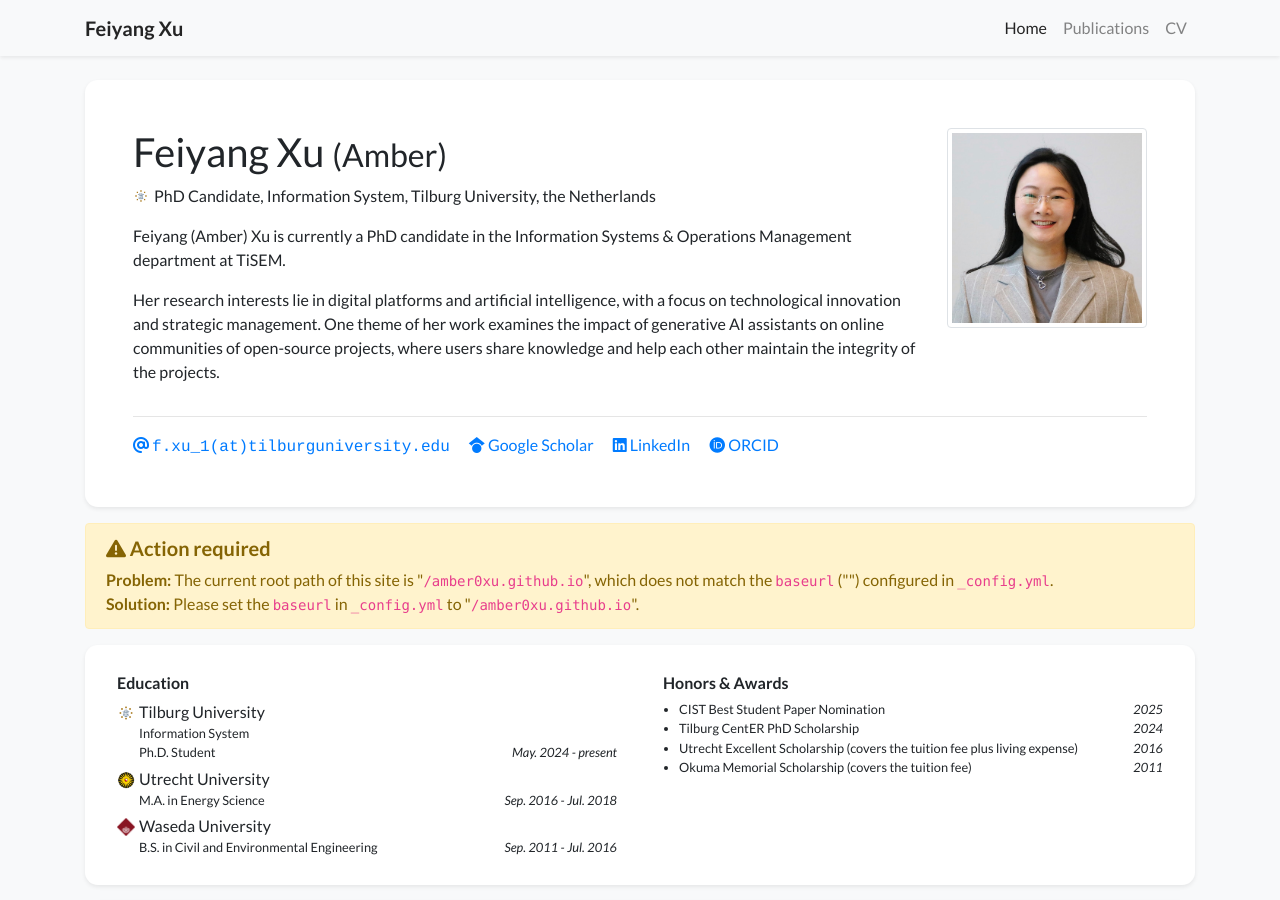
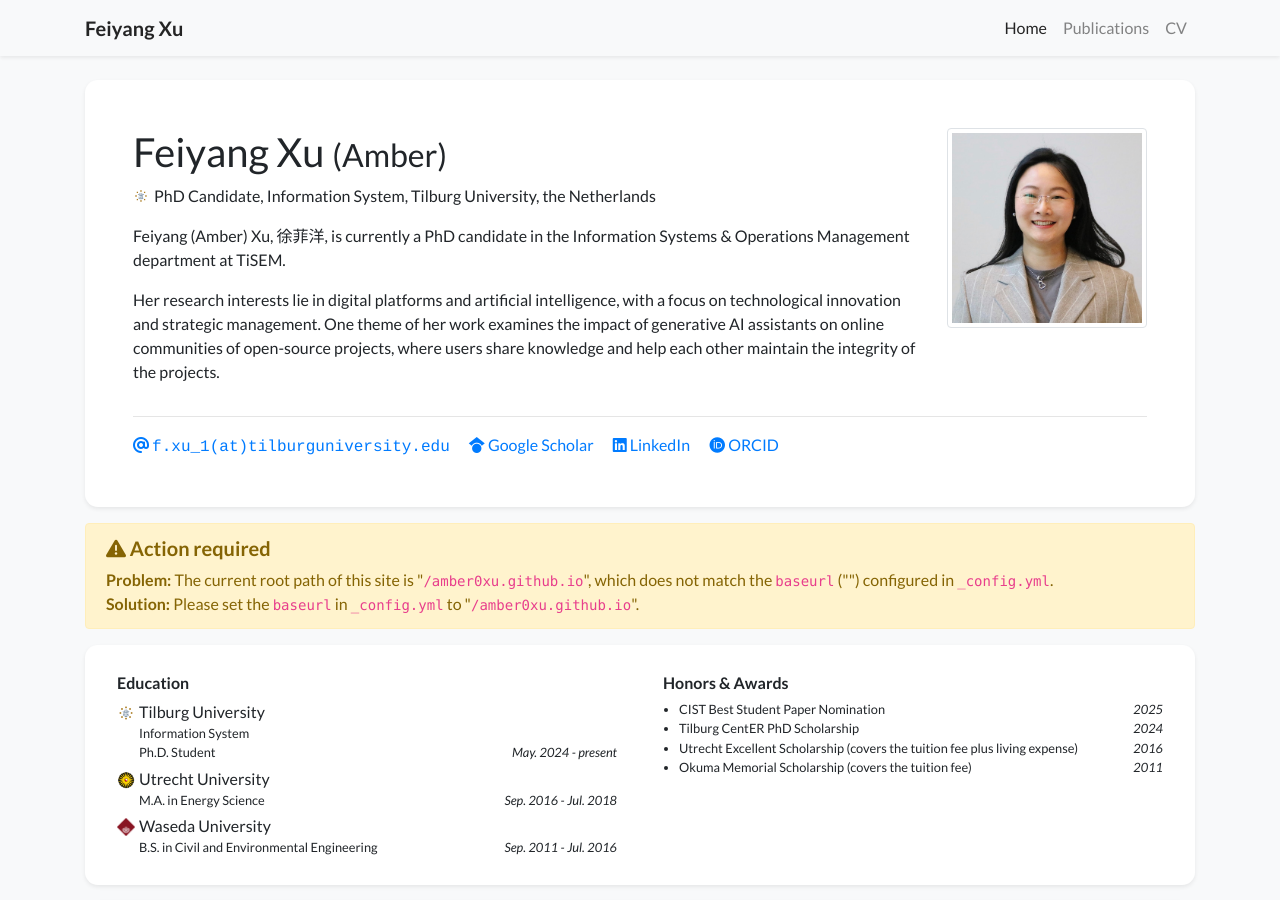
Before and after one commit to amber0xu/amber0xu.github.io, a Jekyll site: the page built from index.html, in a window 1280 px wide and 900 px high. Built offline with Jekyll 4.4.1, drawn with Linux system fonts in a browser that asks for light colours; nearby versions of some CDN libraries; a style sheet for code colours, icons or effects is not loaded.

Commit message:
move profile photo script to the top of file

```diff
--- a/_data/profile.yml
+++ b/_data/profile.yml
@@ -2,11 +2,9 @@
 secondary_name: "(Amber)"
 navbar_name: "Feiyang Xu"
 
-positions:
-- logo: /assets/images/badges/Tilburg_University_Logo.png  # Logo is optional
-  name: PhD Candidate, Information System, Tilburg University, the Netherlands
-# - name: Position 2 without logo
-
+portrait_url: /assets/images/photos/Profile_Photo_Square_Warm.jpg
+portrait_caption: >-
+  Hi, nice to meet you!
 
 email: "f.xu_1@tilburguniversity.edu"
 # cv_link: link-to-your-cv-file
@@ -22,7 +20,7 @@
 short_bio_text_justify: false
 short_bio: >-
   <p>
-    Feiyang (Amber) Xu is currently a PhD candidate in the Information Systems & Operations Management department at TiSEM.
+    Feiyang (Amber) Xu, 徐菲洋, is currently a PhD candidate in the Information Systems & Operations Management department at TiSEM.
   </p>
   <p>
     Her research interests lie in digital platforms and artificial intelligence, with a focus on technological innovation and strategic management.
@@ -30,9 +28,10 @@
     where users share knowledge and help each other maintain the integrity of the projects.
   </p>
 
-portrait_url: /assets/images/photos/Profile_Photo_Square_Warm.jpg
-portrait_caption: >-
-  Hi, nice to meet you!
+positions:
+- logo: /assets/images/badges/Tilburg_University_Logo.png  # Logo is optional
+  name: PhD Candidate, Information System, Tilburg University, the Netherlands
+# - name: Position 2 without logo
 
 education:
 - name: Tilburg University
```
